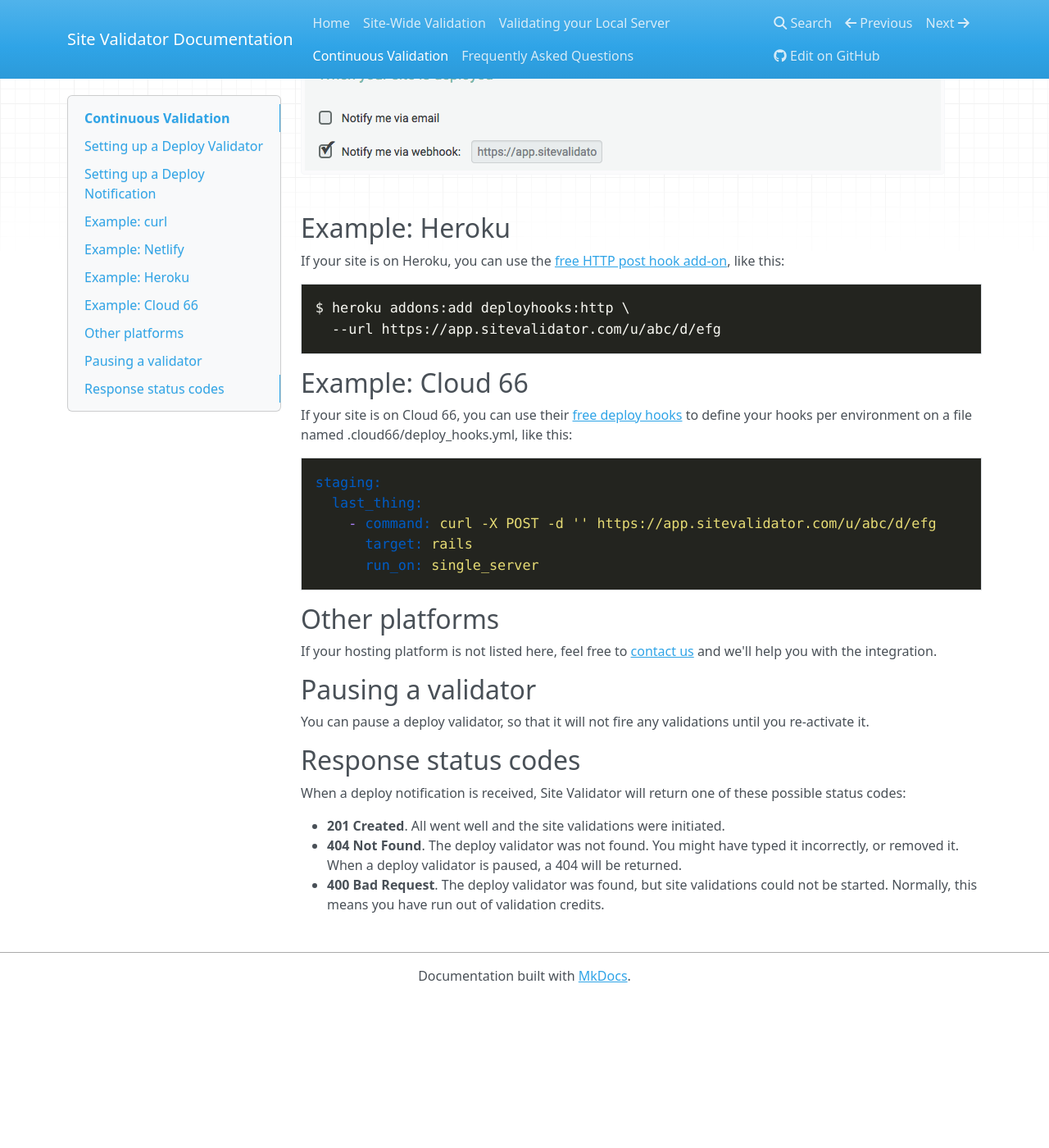
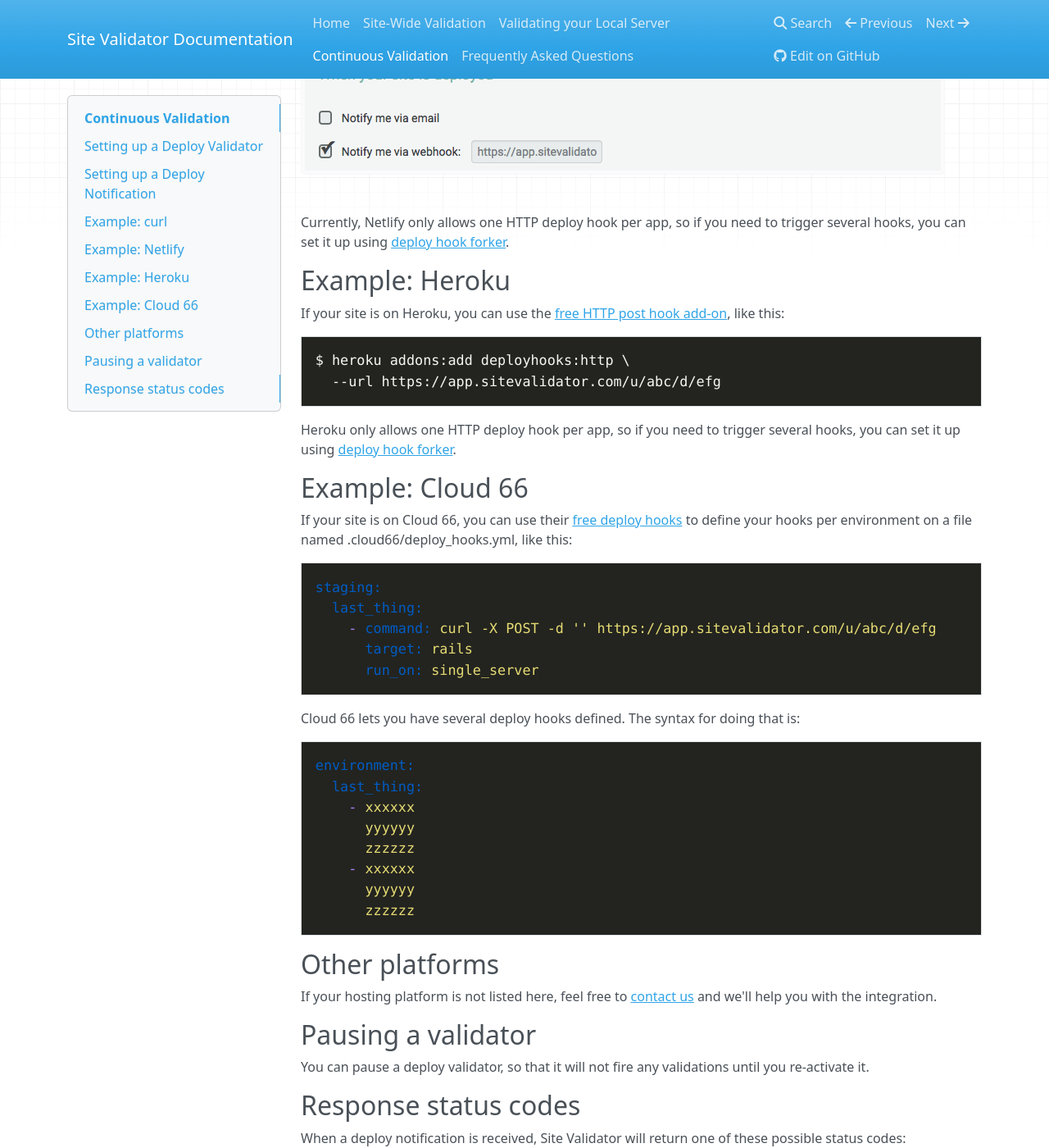
Before and after one commit to sitevalidator/docs.sitevalidator.com, an MkDocs documentation site: the page built from docs/continuous-validation.md, in a window 1280 px wide and 1400 px high, scrolled down 2202 px. Shown: the whole window at 82% size. Built offline with MkDocs 1.6.1, drawn with Linux system fonts in a browser that asks for light colours; nearby versions of some CDN libraries; old or Windows-style settings are respelled for this version of MkDocs; before the commit the page ends 3420 px from its top, so only the background shows below that.

Commit message:
documents how to launch several deploy hooks on Netlify, Heroku, Cloud 66

````diff
--- a/docs/continuous-validation.md
+++ b/docs/continuous-validation.md
@@ -34,6 +34,8 @@ $ curl -X POST -d '' https://app.sitevalidator.com/u/abc/d/efg
 
 ![Netlify integration](img/netlify-integration.png)
 
+Currently, Netlify only allows one HTTP deploy hook per app, so if you need to trigger several hooks, you can set it up using [deploy hook forker](https://github.com/deadlyicon/deploy-hook-forker).
+
 ## Example: Heroku
 
 If your site is on Heroku, you can use the [free HTTP post hook add-on](https://devcenter.heroku.com/articles/deploy-hooks#http-post-hook), like this:
@@ -42,6 +44,8 @@ If your site is on Heroku, you can use the [free HTTP post hook add-on](https://
 $ heroku addons:add deployhooks:http \
   --url https://app.sitevalidator.com/u/abc/d/efg
 ```
+
+Heroku only allows one HTTP deploy hook per app, so if you need to trigger several hooks, you can set it up using [deploy hook forker](https://github.com/deadlyicon/deploy-hook-forker).
 
 ## Example: Cloud 66
 
@@ -53,6 +57,19 @@ staging:
     - command: curl -X POST -d '' https://app.sitevalidator.com/u/abc/d/efg
       target: rails
       run_on: single_server
+```
+
+Cloud 66 lets you have several deploy hooks defined. The syntax for doing that is:
+
+```yml
+environment:
+  last_thing:
+    - xxxxxx
+      yyyyyy
+      zzzzzz
+    - xxxxxx
+      yyyyyy
+      zzzzzz
 ```
 
 ## Other platforms
````
